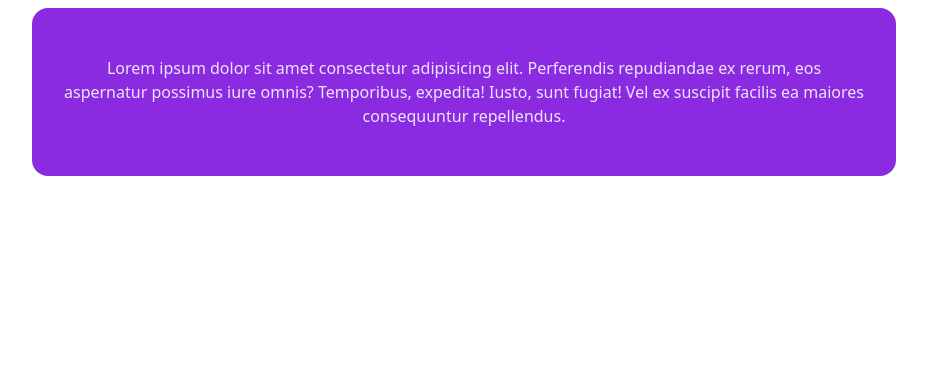
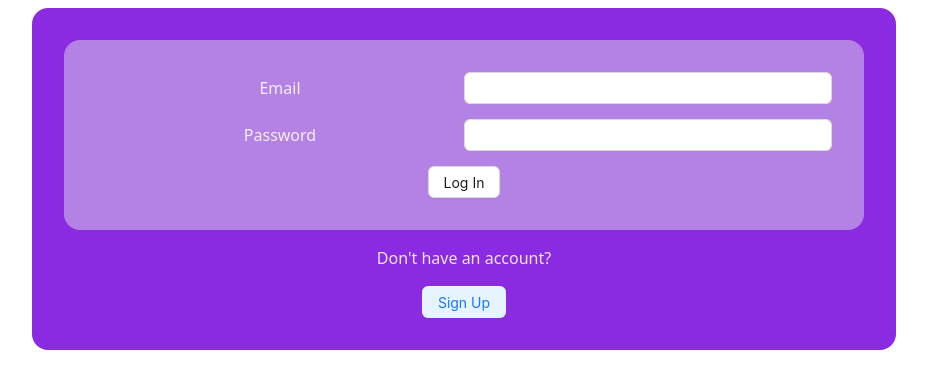
Before and after one commit to AlexaYashchuk/todo-list, a React (Vite) app: page /todo-list/login in a window 1280 px wide. Shown: the top 388 px of the page, without its empty margins (176-1103 px from the left). Built offline with nearby package versions, Linux system fonts and the light colour scheme.

Commit message:
commit2 login

```diff
--- a/src/App.jsx
+++ b/src/App.jsx
@@ -1,22 +1,21 @@
 import "./App.css";
 import { Link } from "react-router-dom";
 import { Button } from "antd";
+import { Registration } from "./components/login/Registration";
 
 function App() {
   return (
-    <div className="mainDiv">
-      <Link to="/todo-list/registration">
-        <Button color="primary" variant="filled">
-          Зарегистрироваться
-        </Button>
-      </Link>
+    <>
+      <div className="mainDiv">
+        <Registration />
+      </div>
       <p>Already have an account?</p>
       <Link to="/todo-list/login">
         <Button color="primary" variant="filled">
-          Войти в аккаунт
+          Log In
         </Button>
       </Link>
-    </div>
+    </>
   );
 }
 
--- a/src/Routes.jsx
+++ b/src/Routes.jsx
@@ -1,16 +1,14 @@
 import { Routes, Route } from "react-router-dom";
 import { Login } from "./components/login/Login";
-import { Registration } from "./components/login/Registration";
 import { App } from "./App";
-import { AddToDo } from "./components/AddTodo";
+import { LogAddTodo } from "./components/AddTodo";
 
 const AppRouter = () => {
   return (
     <Routes>
       <Route path="/todo-list" element={<App />} />
       <Route path="/todo-list/login" element={<Login />} />
-      <Route path="/todo-list/registration" element={<Registration />} />
-      <Route path="/todo-list/addTodo" element={<AddToDo />} />
+      <Route path="/todo-list/addTodo" element={<LogAddTodo />} />
     </Routes>
   );
 };
--- a/src/components/AddTodo.jsx
+++ b/src/components/AddTodo.jsx
@@ -4,6 +4,7 @@ import { v4 as uuidv4 } from "uuid";
 import { LogListTodo } from "./ListTodo";
 import "../App.css";
 import { withLogger } from "./withLogger";
+import { Link } from "react-router-dom";
 
 export const AddToDo = ({ log }) => {
   const [toDoList, setToDoList] = useState([]);
@@ -16,8 +17,8 @@ export const AddToDo = ({ log }) => {
         ...toDoList,
         { id: uuidv4(), task: toDoTask, done: false, edit: false },
       ]);
+      setToDoTask("");
       log(`Добавлено задание:` + toDoTask);
-      setToDoTask("");
     }
   };
 
@@ -27,8 +28,8 @@ export const AddToDo = ({ log }) => {
         ...toDoList,
         { id: uuidv4(), task: toDoTask, done: false, edit: false },
       ]);
+      setToDoTask("");
       log(`Добавлено задание:` + toDoTask);
-      setToDoTask("");
     }
   };
   const inputFocus = () => {
@@ -41,6 +42,8 @@ export const AddToDo = ({ log }) => {
 
   return (
     <>
+      <div className="mainDiv">
+        <h1>Get things done!</h1>
         <div className="addTask">
           <Input
             maxLength="50"
@@ -57,6 +60,13 @@ export const AddToDo = ({ log }) => {
           </Button>
         </div>
         <LogListTodo toDoList={toDoList} setToDoList={setToDoList} />
+      </div>
+      <p>Want to go out?</p>
+      <Link to="/todo-list/login">
+        <Button color="primary" variant="filled">
+          Log Out
+        </Button>
+      </Link>
     </>
   );
 };
--- a/src/components/login/Login.jsx
+++ b/src/components/login/Login.jsx
@@ -1,11 +1,101 @@
+import { useForm, Controller } from "react-hook-form";
+import { Input, Button } from "antd";
+import "./registration.css";
+import * as yup from "yup";
+import { yupResolver } from "@hookform/resolvers/yup";
+import { Link, useNavigate } from "react-router-dom";
+import axios from "axios";
+
+const schema = yup.object().shape({
+  email: yup
+    .string()
+    .required("Поле обязательно для заполнения")
+    .email("Введите корректный email")
+    .matches(
+      /^[A-Za-z0-9._%+-]+@[A-Za-z0-9.-]+.[A-Za-z]{2,4}$/,
+      "Email введен некорректно"
+    ),
+  password: yup
+    .string()
+    .required("Поле обязательно для заполнения")
+    .min(6, "Пароль должен быть больше 5 символов"),
+});
+
 const Login = () => {
+  const {
+    control,
+    handleSubmit,
+    formState: { errors },
+  } = useForm({ resolver: yupResolver(schema) });
+
+  const navigate = useNavigate();
+
+  const loginAxios = (data) => {
+    axios
+      .post(`https://todo-redev.herokuapp.com/api/auth/login`, data, {
+        headers: {
+          Accept: "application/json",
+          "Content-Type": "application/json",
+        },
+      })
+      .then((response) => {
+        localStorage.setItem("token", response.data.token);
+        const token = localStorage.getItem("token");
+        if (token) {
+          navigate("/todo-list/addTodo");
+        }
+      })
+      .catch((error) => {
+        alert("Такого пользователя не существует! " + error.message);
+      });
+  };
+
   return (
-    <p>
-      Lorem ipsum dolor sit amet consectetur adipisicing elit. Perferendis
-      repudiandae ex rerum, eos aspernatur possimus iure omnis? Temporibus,
-      expedita! Iusto, sunt fugiat! Vel ex suscipit facilis ea maiores
-      consequuntur repellendus.
-    </p>
+    <>
+      <div className="mainDiv">
+        <form onSubmit={handleSubmit(loginAxios)}>
+          <div className="registration_form_el_block">
+            <label className="registration_form_el ">Email</label>
+            <Controller
+              name="email"
+              control={control}
+              render={({ field }) => (
+                <Input
+                  {...field}
+                  type="text"
+                  className="registration_form_el "
+                />
+              )}
+            />
+          </div>
+          {errors.email && <p>{errors.email.message}</p>}
+          <div className="registration_form_el_block">
+            <label className="registration_form_el ">Password</label>
+            <Controller
+              name="password"
+              control={control}
+              render={({ field }) => (
+                <Input
+                  {...field}
+                  type="text"
+                  className="registration_form_el "
+                />
+              )}
+            />
+          </div>
+          {errors.password && <p>{errors.password.message}</p>}
+          <Button htmlType="submit" className="registration_form_el ">
+            Log In
+          </Button>
+        </form>
+      </div>
+      <p>Don't have an account?</p>
+      <Link to="/todo-list/">
+        <Button color="primary" variant="filled">
+          Sign Up
+        </Button>
+      </Link>
+    </>
   );
 };
 
--- a/src/components/login/Registration.jsx
+++ b/src/components/login/Registration.jsx
@@ -1,7 +1,7 @@
 import { useForm, Controller } from "react-hook-form";
-import { Input, Button, Select, Radio } from "antd";
-import { EyeInvisibleOutlined, EyeOutlined } from "@ant-design/icons";
+import { Input, Button, Select } from "antd";
 import "./registration.css";
+import axios from "axios";
 
 const Registration = () => {
   const {
@@ -10,16 +10,23 @@ const Registration = () => {
     formState: { errors },
   } = useForm();
 
-  const onSubmit = (data) => {
-    console.log(JSON.stringify(data));
+  const registration = (data) => {
+    axios
+      .post("https://todo-redev.herokuapp.com/api/users/register", data)
+      .then((response) => {
+        alert("Вы успешно зарегестрированы с id=" + response.data.id);
+      })
+      .catch((error) => {
+        alert("Повторите попытку регистрации! " + error.message);
+      });
   };
 
   return (
-    <form onSubmit={handleSubmit(onSubmit)}>
+    <form onSubmit={handleSubmit(registration)}>
       <div className="registration_form_el_block">
         <label className="registration_form_el ">UserName</label>
         <Controller
-          name="userName"
+          name="username"
           control={control}
           rules={{ required: "Имя должно быть заполнено" }}
           render={({ field }) => (
@@ -46,28 +53,6 @@ const Registration = () => {
         />
       </div>
       {errors.email && <p>{errors.email.message}</p>}
-      <div className="registration_form_el_block">
-        <label className="registration_form_el ">Age</label>
-        <Controller
-          name="age"
-          control={control}
-          rules={{
-            required: "Введите возраст",
-            max: {
-              value: 99,
-              message: "Возрастные ограничения",
-            },
-            min: {
-              value: 18,
-              message: "Возрастные ограничения",
-            },
-          }}
-          render={({ field }) => (
-            <Input {...field} type="text" className="registration_form_el " />
-          )}
-        />
-      </div>
-      {errors.age && <p>{errors.age.message}</p>}
       <div className="registration_form_el_block">
         <label className="registration_form_el ">Password</label>
         <Controller
@@ -103,11 +88,11 @@ const Registration = () => {
               optionFilterProp="label"
               options={[
                 {
-                  value: "Female",
+                  value: "female",
                   label: "Female",
                 },
                 {
-                  value: "Male",
+                  value: "male",
                   label: "Male",
                 },
               ]}
@@ -119,6 +104,28 @@ const Registration = () => {
         />
       </div>
       {errors.gender && <p>{errors.gender.message}</p>}
+      <div className="registration_form_el_block">
+        <label className="registration_form_el ">Age</label>
+        <Controller
+          name="age"
+          control={control}
+          rules={{
+            required: "Введите возраст",
+            max: {
+              value: 99,
+              message: "Возрастные ограничения",
+            },
+            min: {
+              value: 18,
+              message: "Возрастные ограничения",
+            },
+          }}
+          render={({ field }) => (
+            <Input {...field} type="number" className="registration_form_el " />
+          )}
+        />
+      </div>
+      {errors.age && <p>{errors.age.message}</p>}
       <Button htmlType="submit" className="registration_form_el ">
         Sign Up
       </Button>
--- a/src/components/login/registration.css
+++ b/src/components/login/registration.css
@@ -1,23 +1,9 @@
-/* .registration_form {
-  padding-bottom: 1em;
-} */
-/* .registration_form_el_block {
+.registration_form_el_block {
   display: flex;
   align-items: center;
-  gap: 1em;
-}
-.registration_form_el {
-  border-radius: 8px;
-  margin-bottom: 1rem;
-  border: 1px solid rgb(202, 27, 170);
-} */
-.registration_form_el_block {
-  display: flex; /* Используем Flexbox для расположения элементов в строку */
-  align-items: center; /* Выравниваем элементы по центру по вертикали */
-  margin-bottom: 15px; /* Отступ между строками формы */
+  margin-bottom: 15px;
 }
 
 .registration_form_el {
-  flex: 50%; /* Занимает 1/5 ширины блока (20%) */
-  /* margin-right: 10px; Отступ справа для пространства между label и input */
+  flex: 50%;
 }
```
Lines whose indentation alone changed are shown as unchanged.
